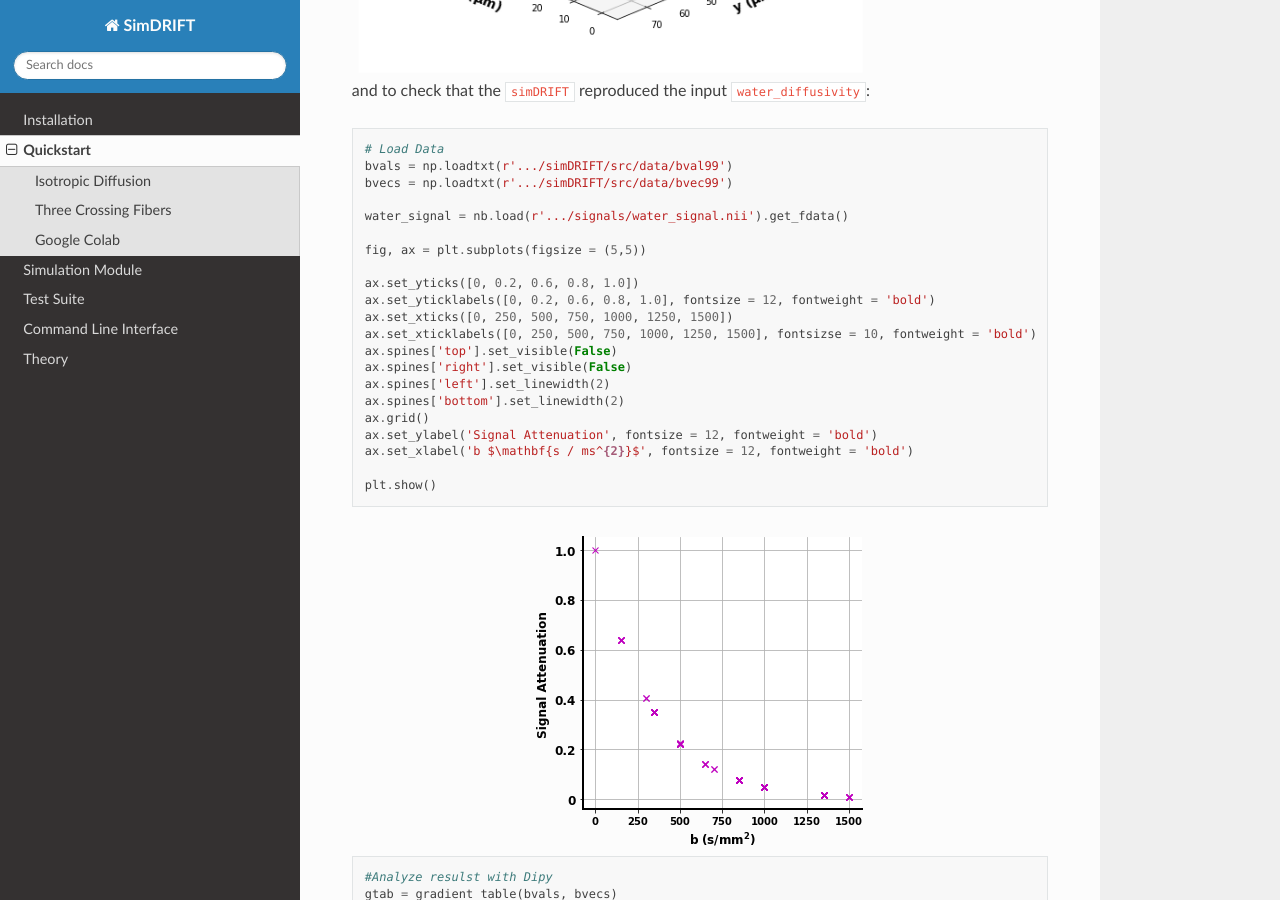
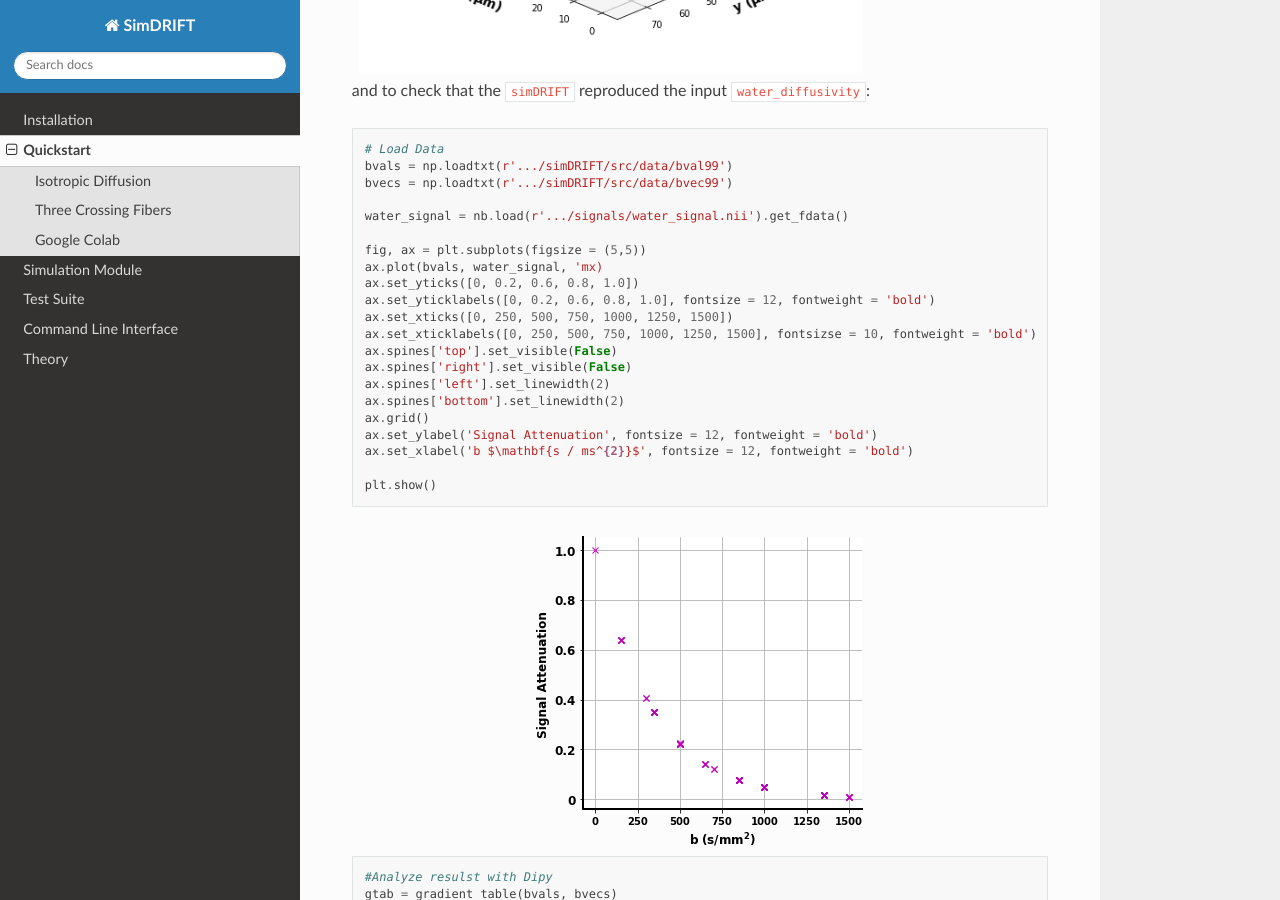
Before and after one commit to jacobblum/simDRIFT, a Sphinx documentation site: the page built from docs/source/quickstart-index.rst, in a window 1280 px wide and 900 px high, scrolled down 1789 px. Built offline with Sphinx 7.4.7 and the Read the Docs theme 2.0.0, drawn with Linux system fonts in a browser that asks for light colours.

Commit message:
Update quickstart-index.rst

```diff
--- a/docs/source/quickstart-index.rst
+++ b/docs/source/quickstart-index.rst
@@ -71,7 +71,7 @@ and to check that the ``simDRIFT`` reproduced the input ``water_diffusivity``:
     water_signal = nb.load(r'.../signals/water_signal.nii').get_fdata()
 
     fig, ax = plt.subplots(figsize = (5,5))
-
+    ax.plot(bvals, water_signal, 'mx)
     ax.set_yticks([0, 0.2, 0.6, 0.8, 1.0])
     ax.set_yticklabels([0, 0.2, 0.6, 0.8, 1.0], fontsize = 12, fontweight = 'bold')
     ax.set_xticks([0, 250, 500, 750, 1000, 1250, 1500])
```
